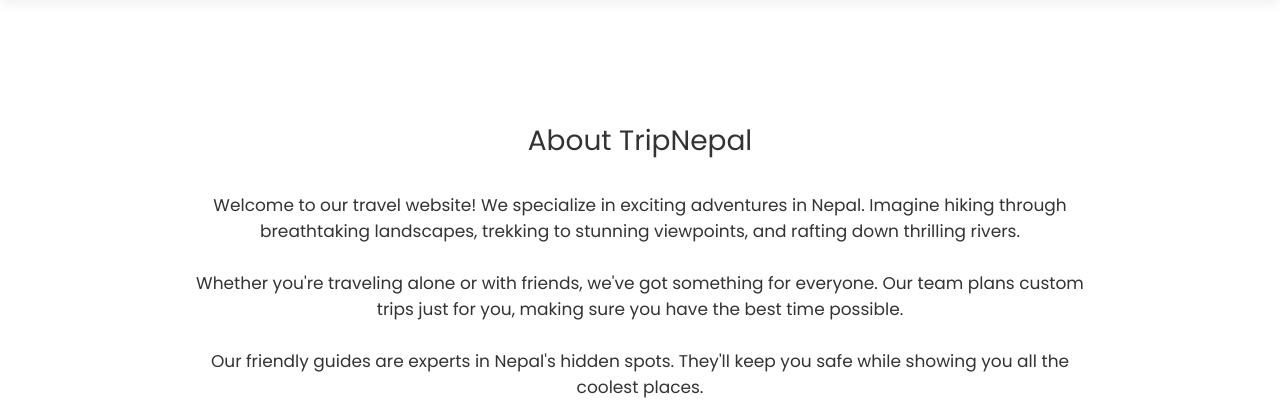
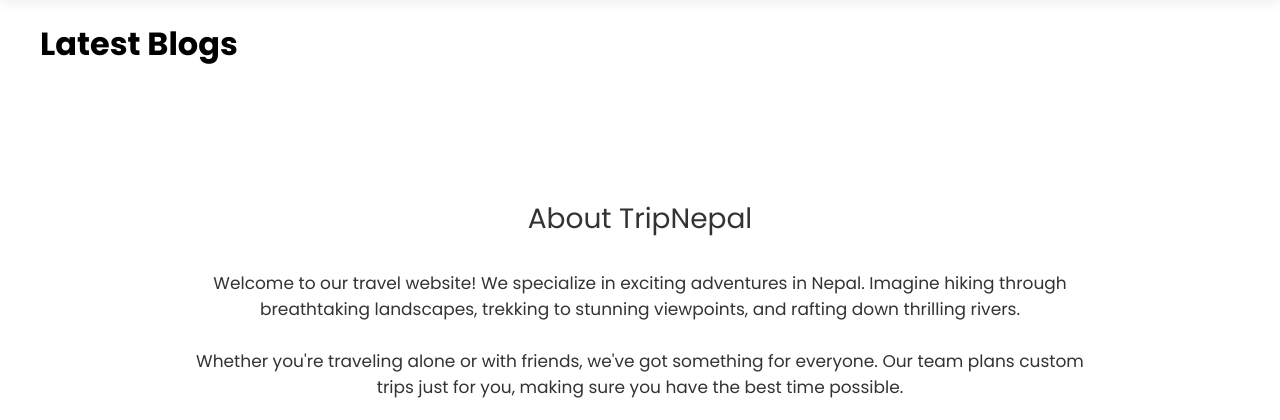
Before and after one commit to drowhannn/tripnepal, a PHP site: page /tripnepal/blogs.php in a window 1280 px wide. Shown: the part 112-532 px from the top of the page. Run offline with PHP 8.4, Linux system fonts and the light colour scheme; data that the repository does not hold is empty; some web fonts are replaced.

Commit message:
chore: update styles

```diff
--- a/assets/css/style.css
+++ b/assets/css/style.css
@@ -255,7 +255,7 @@
 /* ================Travellers Stories=============== */
 .stories {
     display: grid;
-    grid-template-columns: repeat(auto-fit, minmax(250px, 1fr));
+    grid-template-columns: repeat(3, 1fr);
     grid-gap: 50px;
     margin-bottom: 30px;
 }
--- a/blog.php
+++ b/blog.php
@@ -13,7 +13,7 @@
 .container {
     display: flex;
     flex-direction: column;
-    max-width: 1200px;
+    max-width: 1600px;
     margin: 8px auto;
     padding: 0 8px;
   }
--- a/blogs.php
+++ b/blogs.php
@@ -9,39 +9,6 @@
 <head>
     <?php include_once './app/_dbConnection.php' ?>
     <title>TripNepal - Blogs</title>
-    <style>
-  .blog-container {
-    display: flex;
-    flex-wrap: wrap;
-    justify-content: space-around;
-    padding: 20px;
-  }
-  .blog-card {
-    width: 300px;
-    margin-bottom: 20px;
-    border: 1px solid #ccc;
-    border-radius: 5px;
-    overflow: hidden;
-  }
-  .blog-card img {
-    width: 100%;
-    height: auto;
-  }
-  .blog-card .content {
-    padding: 15px;
-  }
-  .blog-card h2 {
-    margin-top: 0;
-  }
-  .blog-card p {
-    margin-bottom: 10px;
-  }
-  a{
-    text-decoration: none;
-    color: black;
-
-  }
-</style>
 </head>
 <?php include './components/_head.php' ?>
 <body>
@@ -56,23 +23,26 @@
         <?php include("./components/_navBtns.php") ?>
     </nav>
 
+      <div style="max-width:1200px; margin:auto; padding:20px 0;">
 
-    <div class='blog-container'>
-       <?php
+    <?php
         $blogs = new Blogs();
-        $blogs = $blogs->getBlogs();
-        foreach ($blogs as $blog) {
-            echo '<a class="blog-card" href="./blog.php?id='. $blog['id'] . '">';
-            echo '<img src="' . $blog['image'] . '" alt="' . $blog['title'] . '">';
-            echo '<div class="content">';
-            echo '<h2>' . $blog['title'] . '</h2>';
-            echo '<p>' . substr($blog['content'], 0, 50) . '...</p>';
-            echo '<p>Author: ' . $blog['author'] . '</p>';
-            echo '</div>';
-            echo '</a>';
-          }
-          ?>
-    </div>
+        $blogs = $blogs->getBlogs(3);
+        ?>
+        <h1>Latest Blogs</h1>
+        <div class="stories">
+            <?php
+            foreach ($blogs as $blog) {
+                echo "<div class='travellers-card'>
+                <a href='./blog.php?id=" . $blog['id'] . "'>
+                    <img src='" . $blog['image'] . "'>
+                    <p><div>" . $blog['title'] . "</div></p>
+                </a>
+            </div>";
+            }
+            ?>
+            </div>
+          </div>
     <?php include "./components/_footer.php" ?>
 
 
```
Also changed, not shown: index.php (+15 -20 lines).
